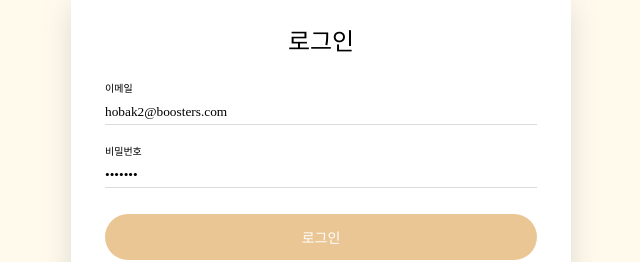
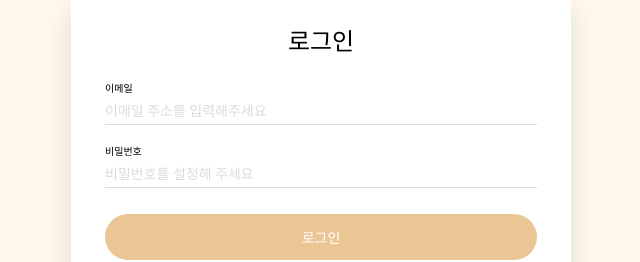
Before and after one commit to 13oosters/project-sns-react, a React (Create React App) app: page /login in a window 1280 px wide. Shown: the top 262 px of the page, without its empty margins (319-959 px from the left). Built offline with nearby package versions, Linux system fonts and the light colour scheme; no server answers; a web font is replaced by a local one.

Commit message:
form defaultValue 제거 #59

```diff
--- a/src/components/login/Form.js
+++ b/src/components/login/Form.js
@@ -71,18 +71,6 @@ export default function Form({
     }
   };
 
-  const showTestAccount = () => {
-    const testId = title === "로그인" ? "hobak2@boosters.com" : null;
-
-    return testId;
-  };
-
-  const showTestPassword = () => {
-    const testPw = title === "로그인" ? "test111" : null;
-
-    return testPw;
-  };
-
   return (
     <>
       <TitleH2>{title}</TitleH2>
@@ -90,7 +78,6 @@ export default function Form({
         <label htmlFor="email">
           이메일
           <LoginInput
-            defaultValue={showTestAccount()}
             id="email"
             type="email"
             name="email"
@@ -116,7 +103,6 @@ export default function Form({
         <label htmlFor="password" style={{ marginTop: "1.6rem" }}>
           비밀번호
           <LoginInput
-            defaultValue={showTestPassword()}
             id="password"
             type="password"
             name="password"
@@ -141,7 +127,13 @@ export default function Form({
         </LoginButton>
       </LoginForm>
       {title === "로그인" ? (
-        <SignUpButton type="button" onClick={() => navigate("/signup")} cancel>
+        <SignUpButton
+          type="button"
+          onClick={() => {
+            navigate("/signup");
+          }}
+          cancel
+        >
           이메일로 회원가입
         </SignUpButton>
       ) : null}
```
